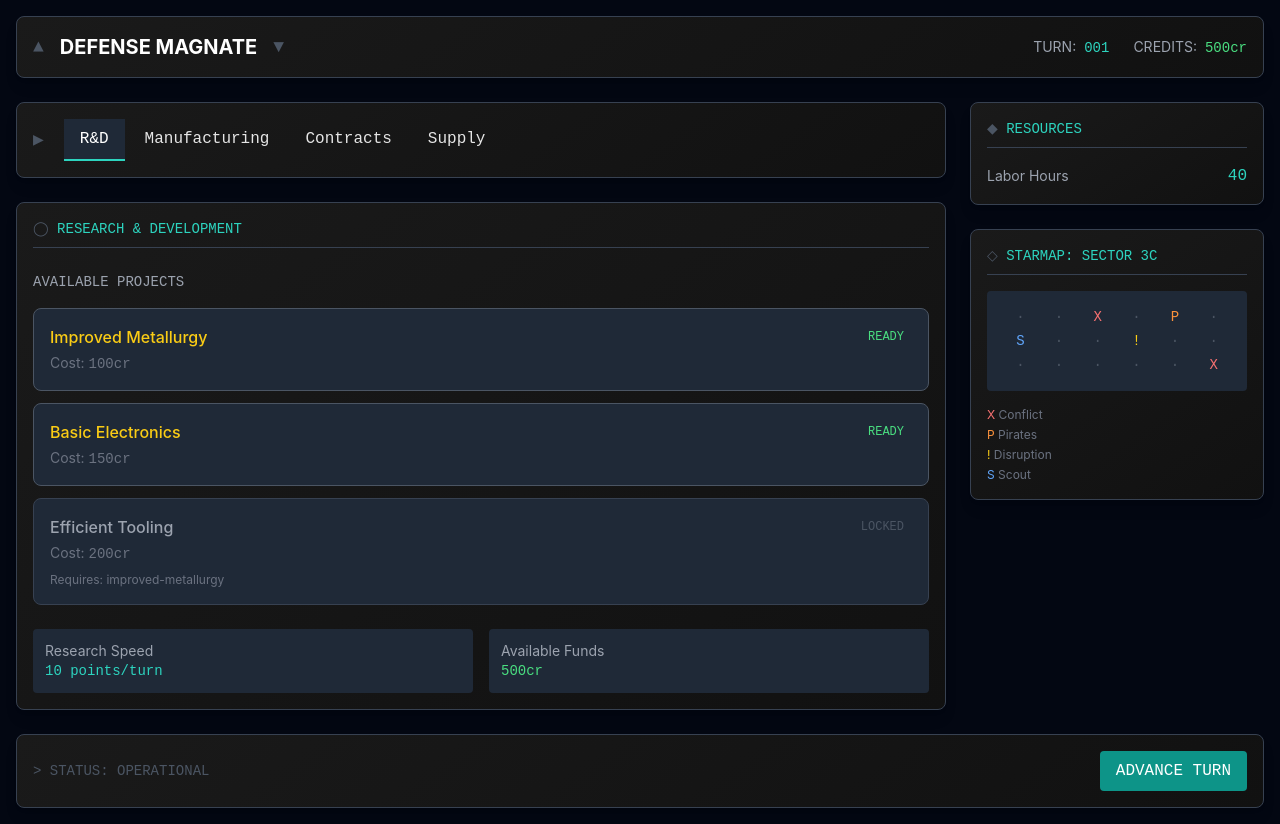
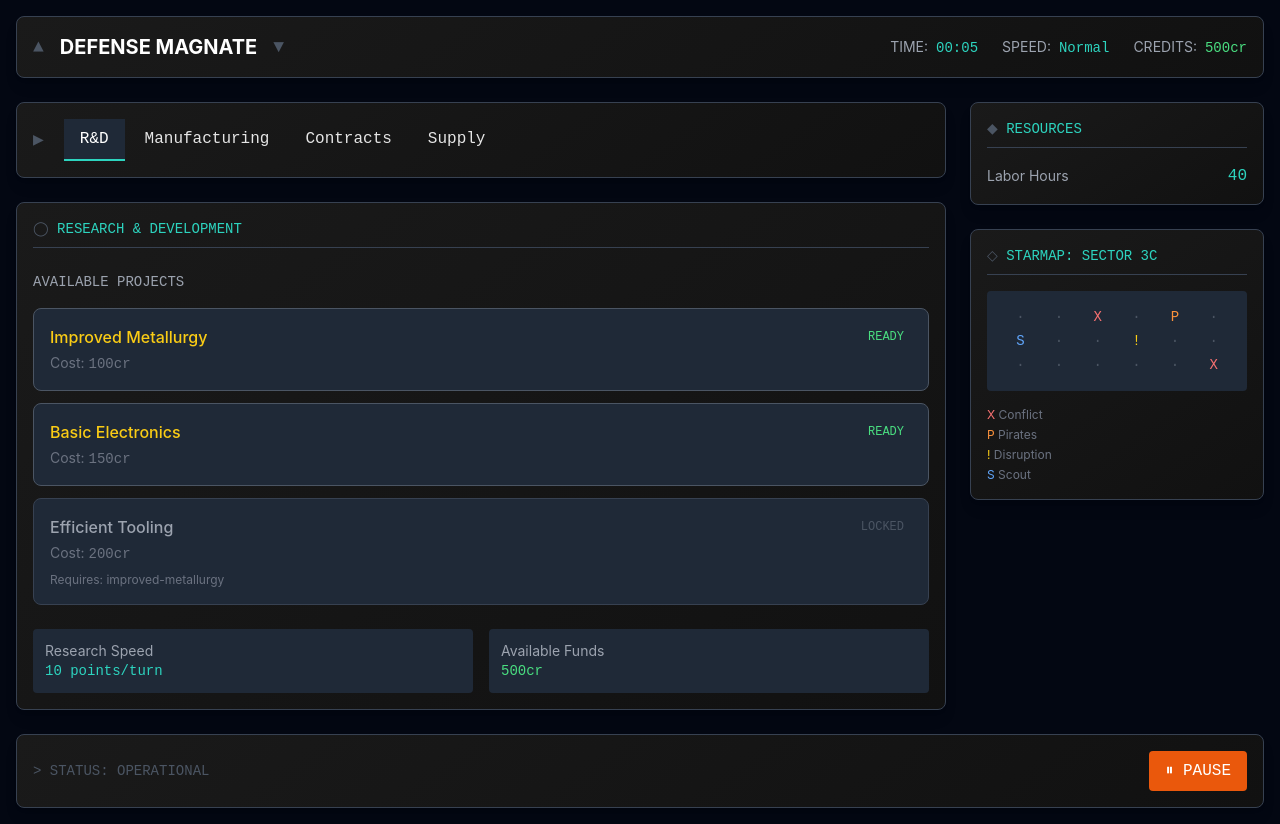
Before and after one commit to TickTockBent/DefenseMagnate, a React (Vite) app: page / in a window 1280 px wide. Built offline with nearby package versions, Linux system fonts and the light colour scheme.

Commit message:
Implement real-time game clock and production system with updated game state management

```diff
--- a/src/App.tsx
+++ b/src/App.tsx
@@ -2,11 +2,23 @@ import { useGameStore } from './state/gameStore'
 import { HorizontalTabs } from './components/HorizontalTabs'
 import { ContentPanel } from './components/ContentPanel'
 import { ResourcePanel } from './components/ResourcePanel'
+import { formatGameTime, formatGameSpeed } from './utils/gameClock'
+import { useEffect } from 'react'
 
 function App() {
-  const turn = useGameStore((state) => state.turn)
+  const gameTime = useGameStore((state) => state.gameTime)
   const credits = useGameStore((state) => state.credits)
-  const advanceTurn = useGameStore((state) => state.advanceTurn)
+  const updateGameTime = useGameStore((state) => state.updateGameTime)
+  const togglePause = useGameStore((state) => state.togglePause)
+
+  // Global game clock - runs every second
+  useEffect(() => {
+    const interval = setInterval(() => {
+      updateGameTime(1000) // 1 second elapsed
+    }, 1000)
+
+    return () => clearInterval(interval)
+  }, [updateGameTime])
 
   return (
     <div className="min-h-screen bg-gray-950 p-4">
@@ -20,8 +32,14 @@ function App() {
           </div>
           <div className="flex items-center space-x-6">
             <div className="text-sm">
-              <span className="text-gray-400">TURN:</span>
-              <span className="text-teal-400 font-mono ml-2">{turn.toString().padStart(3, '0')}</span>
+              <span className="text-gray-400">TIME:</span>
+              <span className="text-teal-400 font-mono ml-2">{formatGameTime(gameTime)}</span>
+            </div>
+            <div className="text-sm">
+              <span className="text-gray-400">SPEED:</span>
+              <span className={`font-mono ml-2 ${gameTime.isPaused ? 'text-orange-400' : 'text-teal-400'}`}>
+                {formatGameSpeed(gameTime.isPaused ? 0 : gameTime.gameSpeed)}
+              </span>
             </div>
             <div className="text-sm">
               <span className="text-gray-400">CREDITS:</span>
@@ -52,18 +70,24 @@ function App() {
         </div>
       </div>
 
-      {/* Actions */}
+      {/* Time Controls */}
       <div className="terminal-card">
         <div className="flex items-center justify-between">
           <div className="ascii-accent text-sm">
-            {`> STATUS: OPERATIONAL`}
+            {`> STATUS: ${gameTime.isPaused ? 'PAUSED' : 'OPERATIONAL'}`}
           </div>
-          <button
-            onClick={advanceTurn}
-            className="btn-primary"
-          >
-            ADVANCE TURN
-          </button>
+          <div className="flex space-x-3">
+            <button
+              onClick={togglePause}
+              className={`px-4 py-2 font-mono rounded transition-colors ${
+                gameTime.isPaused
+                  ? 'bg-green-600 hover:bg-green-500 text-white'
+                  : 'bg-orange-600 hover:bg-orange-500 text-white'
+              }`}
+            >
+              {gameTime.isPaused ? '▶ RESUME' : '⏸ PAUSE'}
+            </button>
+          </div>
         </div>
       </div>
     </div>
--- a/src/components/ContractsContent.tsx
+++ b/src/components/ContractsContent.tsx
@@ -2,7 +2,7 @@ import { useGameStore } from '../state/gameStore'
 
 export function ContractsContent() {
   const contracts = useGameStore((state) => state.contracts)
-  const turn = useGameStore((state) => state.turn)
+  const gameTime = useGameStore((state) => state.gameTime)
   const acceptContract = useGameStore((state) => state.acceptContract)
 
   const activeContracts = contracts.filter(c => c.status === 'active')
@@ -21,7 +21,7 @@ export function ContractsContent() {
         {activeContracts.length > 0 ? (
           <div className="space-y-3">
             {activeContracts.map((contract) => {
-              const timeLeft = contract.deadline - turn
+              const timeLeft = contract.deadline - gameTime.days
               const urgencyClass = timeLeft <= 1 ? 'status-danger' : timeLeft <= 2 ? 'status-warning' : 'status-good'
 
               return (
@@ -34,7 +34,7 @@ export function ContractsContent() {
                     <div className="text-right">
                       <div className="status-good font-mono">{contract.payment.toLocaleString()}cr</div>
                       <div className={`text-xs ${urgencyClass}`}>
-                        {timeLeft} turns remaining
+                        {timeLeft} days remaining
                       </div>
                     </div>
                   </div>
@@ -74,7 +74,7 @@ export function ContractsContent() {
                     <div className="text-right">
                       <div className="status-good font-mono text-lg">{contract.payment.toLocaleString()}cr</div>
                       <div className="text-xs text-gray-500">
-                        Due: {contract.deadline} turns
+                        Due: {contract.deadline} days
                       </div>
                     </div>
                   </div>
--- a/src/components/ManufacturingContent.tsx
+++ b/src/components/ManufacturingContent.tsx
@@ -1,14 +1,28 @@
 import { useGameStore } from '../state/gameStore'
 import { getAllProductIds, getProductData, canAffordMaterials } from '../data/productHelpers'
+import { getProductionProgress, formatGameTimeRemaining, getProductionTimeRemainingHours } from '../utils/timeSystem'
+import { useEffect } from 'react'
 
 export function ManufacturingContent() {
   const facilities = useGameStore((state) => state.facilities)
   const materials = useGameStore((state) => state.materials)
   const productionLines = useGameStore((state) => state.productionLines)
+  const completedProducts = useGameStore((state) => state.completedProducts)
+  const gameTime = useGameStore((state) => state.gameTime)
   const startProduction = useGameStore((state) => state.startProduction)
+  const processCompletedProduction = useGameStore((state) => state.processCompletedProduction)
 
   const availableProducts = getAllProductIds()
   const garage = facilities[0] // Our starting garage
+
+  // Real-time update loop
+  useEffect(() => {
+    const interval = setInterval(() => {
+      processCompletedProduction()
+    }, 1000) // Check every second
+
+    return () => clearInterval(interval)
+  }, [processCompletedProduction])
 
   const handleStartProduction = (productId: string) => {
     if (garage) {
@@ -106,28 +120,36 @@ export function ManufacturingContent() {
               const product = getProductData(line.productId)
               if (!product) return null
 
+              const progress = getProductionProgress(line.startGameTime, line.durationHours, gameTime.totalGameHours)
+              const timeRemaining = getProductionTimeRemainingHours(line.startGameTime, line.durationHours, gameTime.totalGameHours)
+              const isComplete = progress >= 100
+
               return (
-                <div key={line.id} className="terminal-card border-teal-600">
+                <div key={line.id} className={`terminal-card ${isComplete ? 'border-green-600' : 'border-teal-600'}`}>
                   <div className="flex justify-between items-start">
                     <div>
                       <h4 className="text-white font-medium">{product.name}</h4>
                       <div className="text-sm text-gray-400">
-                        Quantity: {line.quantity} • Progress: {line.progress}%
+                        Quantity: {line.quantity} • Progress: {Math.floor(progress)}%
                       </div>
                       <div className="text-xs text-gray-500 mt-1">
-                        Status: {line.status}
+                        Status: {isComplete ? 'Complete!' : line.status}
                       </div>
                     </div>
                     <div className="text-right">
-                      <div className="text-teal-400 text-sm font-mono">IN PROGRESS</div>
-                      <div className="text-xs text-gray-500">ETA: Next turn</div>
+                      <div className={`text-sm font-mono ${isComplete ? 'status-good' : 'text-teal-400'}`}>
+                        {isComplete ? 'COMPLETE' : 'IN PROGRESS'}
+                      </div>
+                      <div className="text-xs text-gray-500">
+                        {formatGameTimeRemaining(timeRemaining)}
+                      </div>
                     </div>
                   </div>
                   <div className="mt-3">
                     <div className="progress-bar">
                       <div
                         className="progress-fill"
-                        style={{ width: `${line.progress}%` }}
+                        style={{ width: `${Math.min(100, progress)}%` }}
                       ></div>
                     </div>
                   </div>
@@ -137,6 +159,24 @@ export function ManufacturingContent() {
           </div>
         </div>
       )}
+
+      {/* Completed Products Inventory */}
+      {Object.keys(completedProducts).length > 0 && (
+        <div>
+          <h3 className="text-sm font-mono text-gray-400 mb-4">COMPLETED PRODUCTS</h3>
+          <div className="grid grid-cols-3 gap-4">
+            {Object.entries(completedProducts).map(([productName, quantity]) => (
+              <div key={productName} className="terminal-card border-green-600">
+                <div className="text-center">
+                  <h4 className="text-white font-medium">{productName}</h4>
+                  <div className="text-2xl font-mono text-green-400 my-2">{quantity}</div>
+                  <div className="text-xs text-gray-500">Units ready</div>
+                </div>
+              </div>
+            ))}
+          </div>
+        </div>
+      )}
     </div>
   )
 }
--- a/src/state/gameStore.ts
+++ b/src/state/gameStore.ts
@@ -5,6 +5,8 @@ import type { Facility } from '../types/facility';
 import { createGarage } from '../types/facility';
 import type { ProductionLine } from '../types/productionLine';
 import { getProductData, canAffordMaterials } from '../data/productHelpers';
+import { isProductionComplete } from '../utils/timeSystem';
+import { createGameTime, updateGameTime, type GameTime } from '../utils/gameClock';
 
 console.log('B. gameStore imports completed')
 
@@ -42,7 +44,7 @@ interface Research {
 
 interface GameState {
   // Core game state
-  turn: number;
+  gameTime: GameTime;
   credits: number;
 
   // Resources & Materials
@@ -74,7 +76,9 @@ interface GameState {
 
   // Actions
   setActiveTab: (tab: GameState['activeTab']) => void;
-  advanceTurn: () => void;
+  updateGameTime: (deltaMs: number) => void;
+  togglePause: () => void;
+  setGameSpeed: (speed: number) => void;
   startResearch: (researchId: string) => void;
   acceptContract: (contractId: string) => void;
   updateResource: (resource: string, amount: number) => void;
@@ -82,6 +86,7 @@ interface GameState {
   updateFacility: (facilityId: string, updates: Partial<Facility>) => void;
   startProduction: (facilityId: string, productId: string, quantity: number) => void;
   updateProductionLine: (lineId: string, updates: Partial<ProductionLine>) => void;
+  processCompletedProduction: () => void;
 }
 
 console.log('C. Creating store...')
@@ -99,7 +104,7 @@ export const useGameStore = create<GameState>()((set) => {
 
   return {
   // Initial state
-  turn: 1,
+  gameTime: createGameTime(),
   credits: 500, // Starting with very little money
 
   resources: {
@@ -177,8 +182,16 @@ export const useGameStore = create<GameState>()((set) => {
   // Actions
   setActiveTab: (tab) => set({ activeTab: tab }),
 
-  advanceTurn: () => set((state) => ({
-    turn: state.turn + 1,
+  updateGameTime: (deltaMs) => set((state) => ({
+    gameTime: updateGameTime(state.gameTime, deltaMs),
+  })),
+
+  togglePause: () => set((state) => ({
+    gameTime: { ...state.gameTime, isPaused: !state.gameTime.isPaused },
+  })),
+
+  setGameSpeed: (speed) => set((state) => ({
+    gameTime: { ...state.gameTime, gameSpeed: speed },
   })),
 
   startResearch: (researchId) => set((state) => ({
@@ -231,15 +244,16 @@ export const useGameStore = create<GameState>()((set) => {
       return state;
     }
 
-    // Create production line
+    // Create game-time production line
     const lineId = `prod_${Date.now()}`;
     const newLine: ProductionLine = {
       id: lineId,
       facilityId,
       productId,
       quantity,
-      progress: 0,
       status: 'active',
+      startGameTime: state.gameTime.totalGameHours,
+      durationHours: product.base_labor_hours, // Use labor hours as production time
     };
 
     // Deduct materials
@@ -263,6 +277,34 @@ export const useGameStore = create<GameState>()((set) => {
         : line
     ),
   })),
+
+  // Check for completed production and move to inventory
+  processCompletedProduction: () => set((state) => {
+    const completedLines: ProductionLine[] = [];
+    const activeLines: ProductionLine[] = [];
+
+    // Separate completed from active production using game time
+    state.productionLines.forEach(line => {
+      if (isProductionComplete(line.startGameTime, line.durationHours, state.gameTime.totalGameHours)) {
+        completedLines.push(line);
+      } else {
+        activeLines.push(line);
+      }
+    });
+
+    // Add completed products to inventory
+    const updatedProducts = { ...state.completedProducts };
+    completedLines.forEach(line => {
+      const productName = getProductData(line.productId)?.name || line.productId;
+      updatedProducts[productName] = (updatedProducts[productName] || 0) + (line.quantity || 1);
+    });
+
+    return {
+      ...state,
+      productionLines: activeLines,
+      completedProducts: updatedProducts,
+    };
+  }),
 }});
 
 console.log('I. Store created successfully')
--- /dev/null
+++ b/src/utils/gameClock.ts
@@ -0,0 +1,57 @@
+// Global game clock system
+// 1 real minute = 1 game hour
+
+export interface GameTime {
+  totalGameHours: number;
+  days: number;
+  hours: number;
+  isPaused: boolean;
+  gameSpeed: number; // 1.0 = normal, 2.0 = 2x speed, etc.
+}
+
+export const TIME_SCALE = {
+  REAL_MINUTE_TO_GAME_HOURS: 1,
+  MS_PER_GAME_HOUR: 60 * 1000, // 60 seconds = 1 game hour
+}
+
+export function createGameTime(): GameTime {
+  return {
+    totalGameHours: 0,
+    days: 0,
+    hours: 0,
+    isPaused: false,
+    gameSpeed: 1.0,
+  }
+}
+
+export function updateGameTime(gameTime: GameTime, deltaMs: number): GameTime {
+  if (gameTime.isPaused) return gameTime;
+
+  const gameHoursDelta = (deltaMs * gameTime.gameSpeed) / TIME_SCALE.MS_PER_GAME_HOUR;
+  const newTotalHours = gameTime.totalGameHours + gameHoursDelta;
+
+  return {
+    ...gameTime,
+    totalGameHours: newTotalHours,
+    days: Math.floor(newTotalHours / 24),
+    hours: Math.floor(newTotalHours % 24),
+  };
+}
+
+export function formatGameTime(gameTime: GameTime): string {
+  const days = gameTime.days;
+  const hours = Math.floor(gameTime.hours);
+  const minutes = Math.floor((gameTime.totalGameHours % 1) * 60);
+
+  if (days > 0) {
+    return `Day ${days + 1}, ${hours.toString().padStart(2, '0')}:${minutes.toString().padStart(2, '0')}`;
+  } else {
+    return `${hours.toString().padStart(2, '0')}:${minutes.toString().padStart(2, '0')}`;
+  }
+}
+
+export function formatGameSpeed(speed: number): string {
+  if (speed === 1.0) return 'Normal';
+  if (speed === 0) return 'Paused';
+  return `${speed}x`;
+}
--- /dev/null
+++ b/src/utils/timeSystem.ts
@@ -0,0 +1,58 @@
+// Real-time game system
+// 1 real minute = 1 game hour
+
+export const TIME_SCALE = {
+  REAL_MINUTE_TO_GAME_HOURS: 1,
+  REAL_SECOND_TO_GAME_MINUTES: 1,
+  MS_PER_GAME_HOUR: 60 * 1000, // 60 seconds = 1 game hour
+  MS_PER_GAME_MINUTE: 1000, // 1 second = 1 game minute
+}
+
+export function realTimeToGameHours(realMs: number): number {
+  return realMs / TIME_SCALE.MS_PER_GAME_HOUR
+}
+
+export function gameHoursToRealMs(gameHours: number): number {
+  return gameHours * TIME_SCALE.MS_PER_GAME_HOUR
+}
+
+export function getProductionProgress(startGameTime: number, durationHours: number, currentGameTime: number): number {
+  const elapsedHours = currentGameTime - startGameTime
+  return Math.min(100, (elapsedHours / durationHours) * 100)
+}
+
+export function getProductionTimeRemainingHours(startGameTime: number, durationHours: number, currentGameTime: number): number {
+  const elapsedHours = currentGameTime - startGameTime
+  return Math.max(0, durationHours - elapsedHours)
+}
+
+export function isProductionComplete(startGameTime: number, durationHours: number, currentGameTime: number): boolean {
+  return getProductionProgress(startGameTime, durationHours, currentGameTime) >= 100
+}
+
+export function formatGameTimeRemaining(remainingHours: number): string {
+  if (remainingHours <= 0) return 'Complete'
+
+  const hours = Math.floor(remainingHours)
+  const minutes = Math.floor((remainingHours % 1) * 60)
+
+  if (hours > 0) {
+    return `${hours}h ${minutes}m`
+  } else {
+    return `${minutes}m`
+  }
+}
+
+export function formatTimeRemaining(ms: number): string {
+  if (ms <= 0) return 'Complete'
+
+  const seconds = Math.ceil(ms / 1000)
+  const minutes = Math.floor(seconds / 60)
+  const remainingSeconds = seconds % 60
+
+  if (minutes > 0) {
+    return `${minutes}m ${remainingSeconds}s`
+  } else {
+    return `${remainingSeconds}s`
+  }
+}
```
Also changed, not shown: src/types/productionLine.ts (+8 -8 lines), 1 other file (tests, documents, lock files or other folders).
